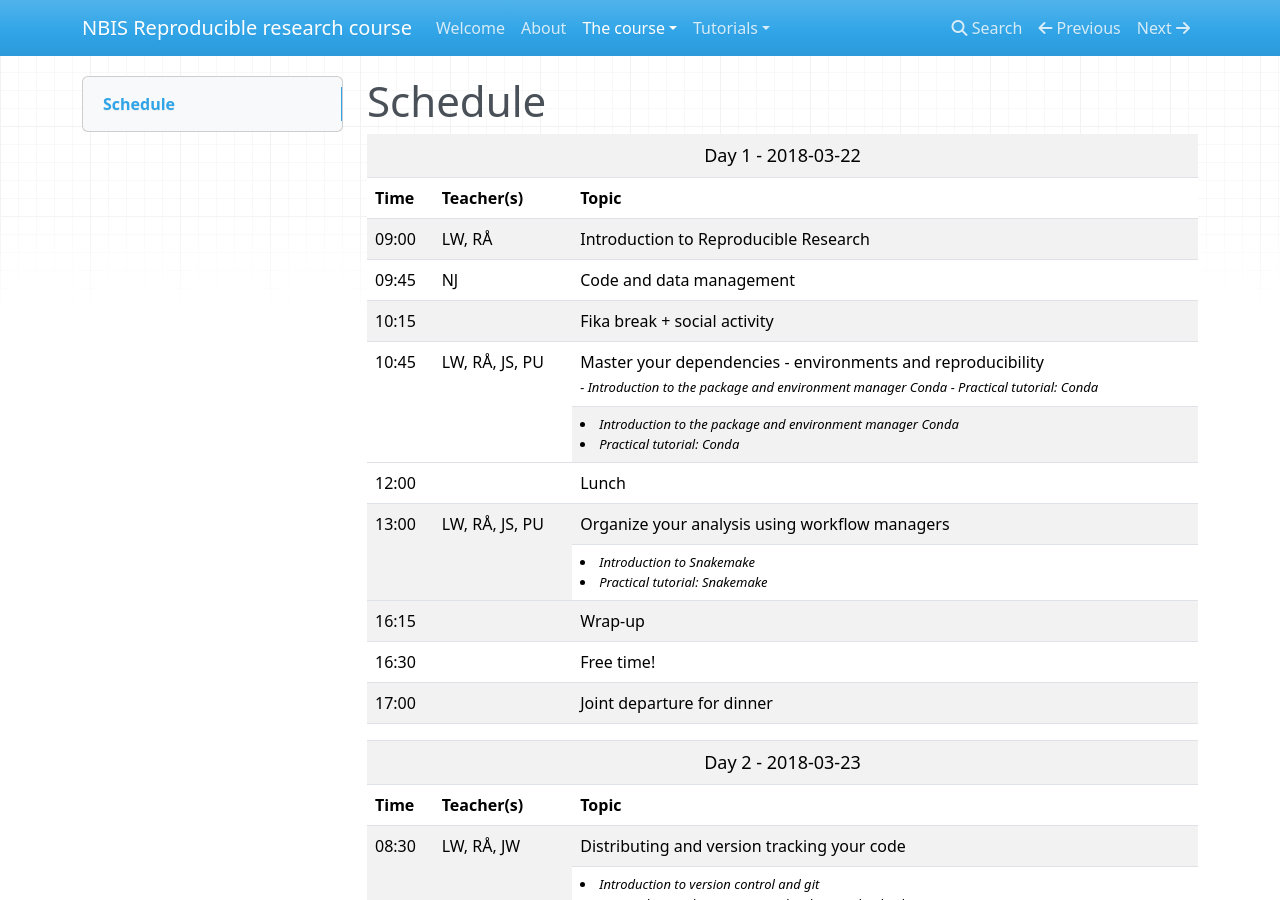
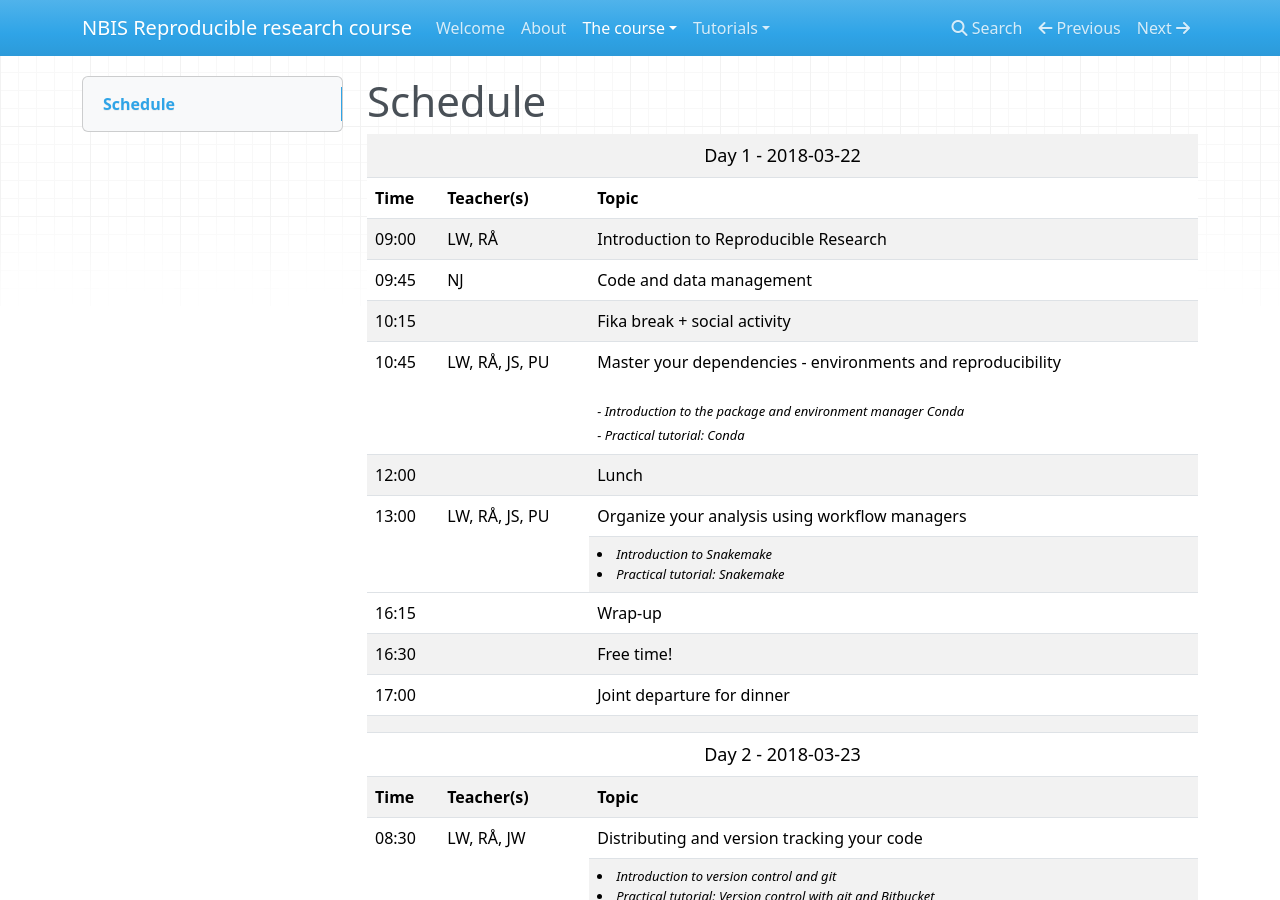
Before and after one commit to NBISweden/workshop-reproducible-research, an MkDocs documentation site: the page built from docs/schedule.md, in a window 1280 px wide and 900 px high. Built offline with MkDocs 1.6.1, drawn with Linux system fonts in a browser that asks for light colours; nearby versions of some CDN libraries; old or Windows-style settings are respelled for this version of MkDocs.

Commit message:
yet more table tweaks

```diff
--- a/docs/schedule.md
+++ b/docs/schedule.md
@@ -28,20 +28,13 @@
     <td> <font size="3"> Fika break + social activity </td>
   </tr>
   <tr>
-    <td rowspan="2"> <font size="3"> 10:45 </td>
-    <td rowspan="2"> <font size="3"> LW, RÅ, JS, PU </td>
+    <td> <font size="3"> 10:45 </td>
+    <td> <font size="3"> LW, RÅ, JS, PU </td>
     <td>
       <font size="3"> Master your dependencies - environments and reproducibility
-      <font size="2"><i><br>
-      - Introduction to the package and environment manager Conda
+      <font size="2"><i><br><br>
+      - Introduction to the package and environment manager Conda <br>
       - Practical tutorial: Conda
-    </td>
-  </tr>
-  <tr>
-    <td>
-      <font size="2"><i>
-      <li> Introduction to the package and environment manager Conda </li>
-      <li> Practical tutorial: Conda </li>
     </td>
   </tr>
   <tr>
```
